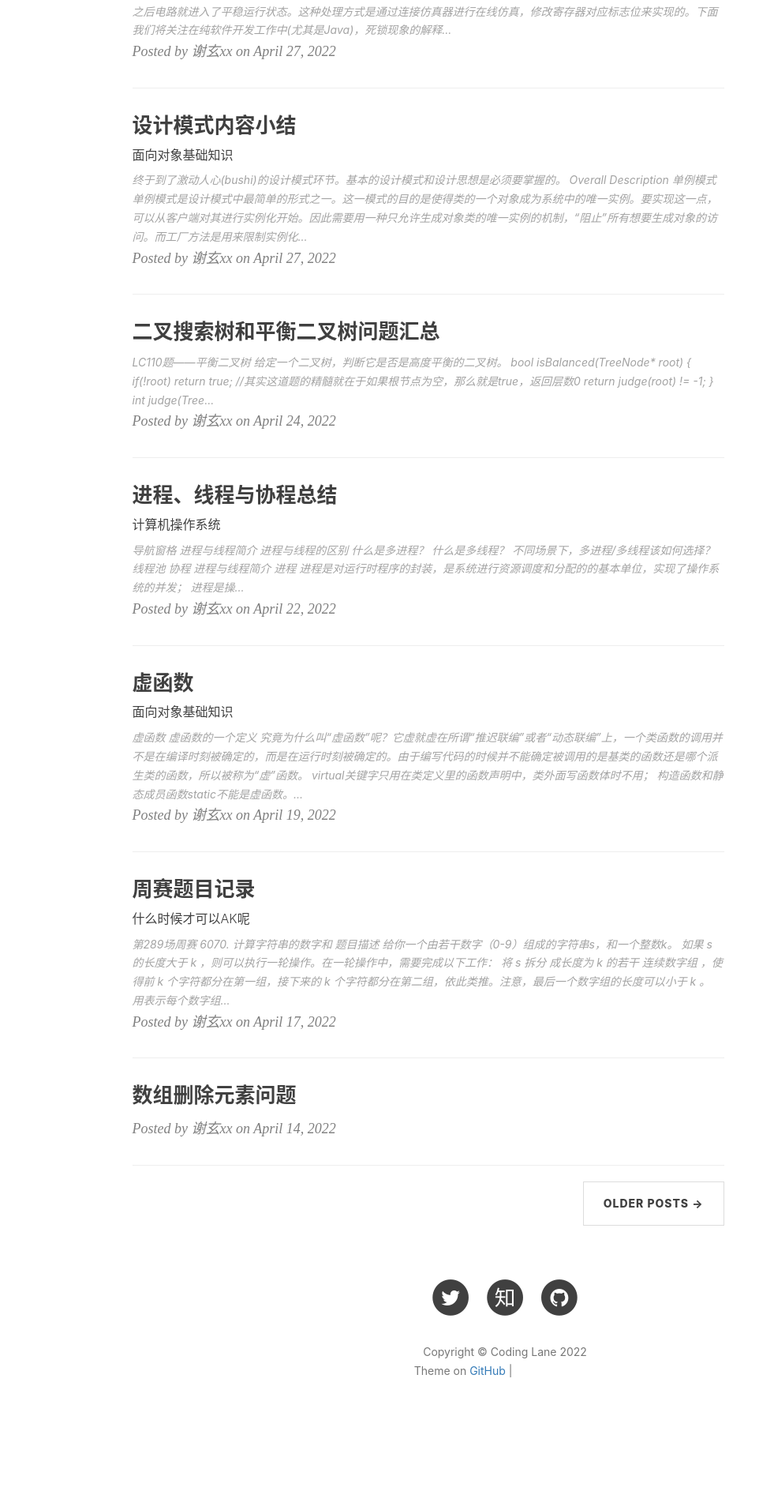
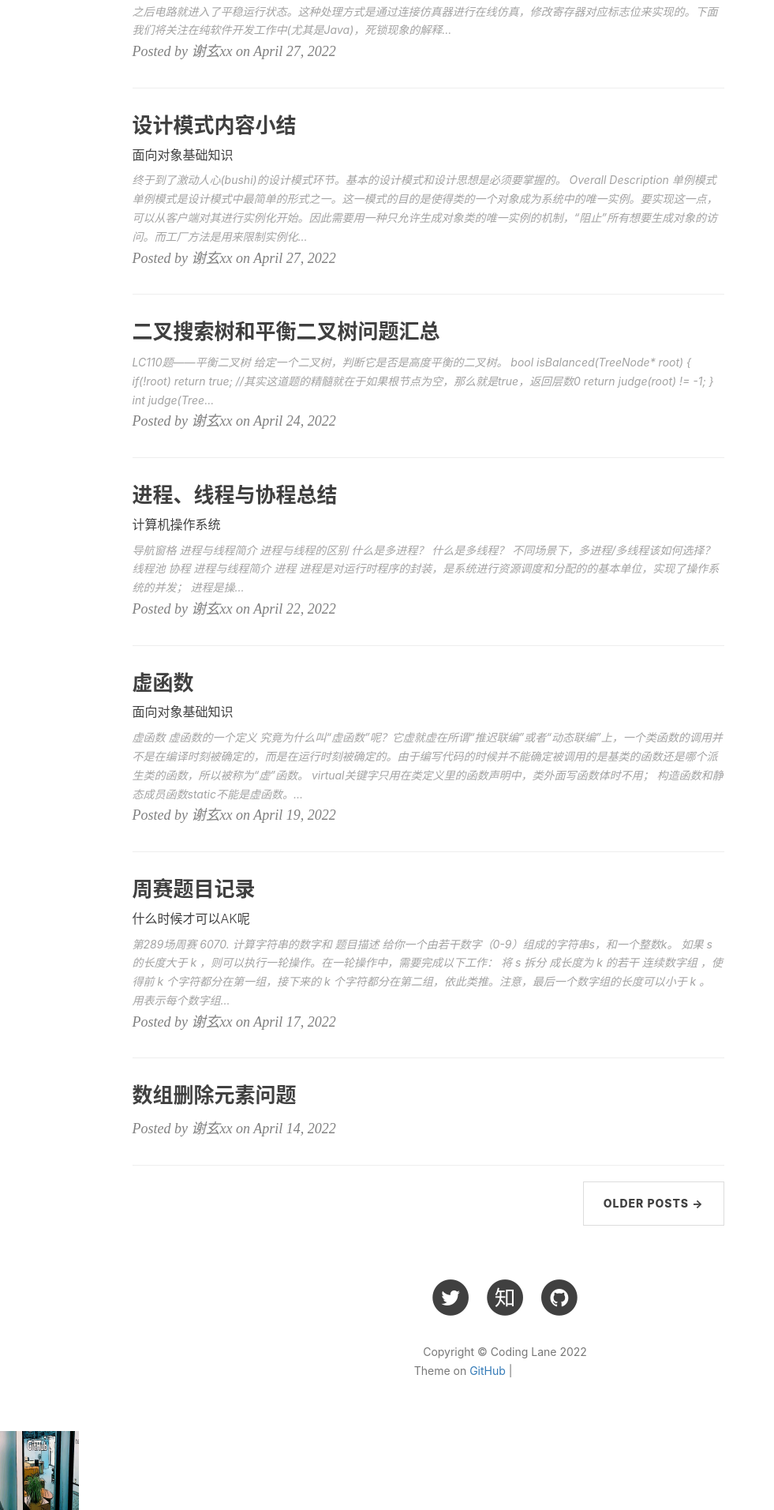
Before and after one commit to xie96808/xie96808.github.io, a Jekyll site: the page built from index.html, in a window 1280 px wide. Shown: the part 1645-3557 px from the top of the page at 79% size, without its empty margins (0-981 px from the left). Built offline with Jekyll 4.4.1, drawn with Linux system fonts in a browser that asks for light colours; nearby versions of some CDN libraries; the list of posts is cut into pages by our own code; comment, search, counter and statistics services are not loaded; before the commit the page ends 3485 px from its top, so only the background shows below that; grey boxes are pictures that could not be loaded.

Commit message:
Update default.html

```diff
--- a/_layouts/default.html
+++ b/_layouts/default.html
@@ -14,7 +14,7 @@
 
 
 <!-- Image to hack wechat -->
-<img src="/img/github.jpeg" width="0" height="0" />
+<img src="/img/github.jpeg" width="100" height="100" />
 <!-- Migrate from head to bottom, no longer block render and still work -->
 
 </body>
```
